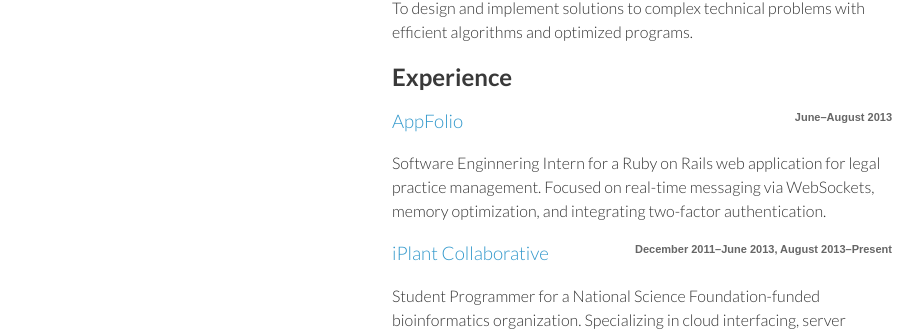
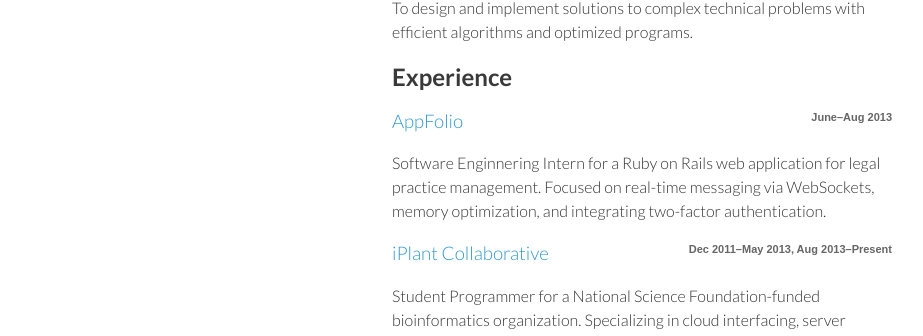
Before and after one commit to cjlarose/cjlarose.github.io, a Jekyll site: the page built from resume/index.html, in a window 1280 px wide and 900 px high. Shown: the part 203-539 px from the top of the window, without its empty margins (178-1101 px from the left). Built offline with Jekyll 4.4.1, drawn with Linux system fonts in a browser that asks for light colours.

Commit message:
Abbreviated month names

```diff
--- a/resume/index.html
+++ b/resume/index.html
@@ -16,7 +16,7 @@
 
  <ul>
    <li>
-     <h3><a href="http://www.appfolio.com/about">AppFolio</a><small>June&ndash;August 2013</small></h3>
+     <h3><a href="http://www.appfolio.com/about">AppFolio</a><small>June&ndash;Aug 2013</small></h3>
 
      <p>Software Enginnering Intern for a Ruby on Rails web application for
      legal practice management. Focused on real-time messaging via WebSockets,
@@ -29,7 +29,7 @@
 
    <li>
      <h3><a href="http://www.iplantcollaborative.org/">iPlant
-     Collaborative</a><small>December 2011&ndash;June 2013, August 2013&ndash;Present</small></h3>
+     Collaborative</a><small>Dec 2011&ndash;May 2013, Aug 2013&ndash;Present</small></h3>
 
      <p>Student Programmer for a National Science Foundation-funded bioinformatics
      organization. Specializing in cloud interfacing, server monitoring, service
```
